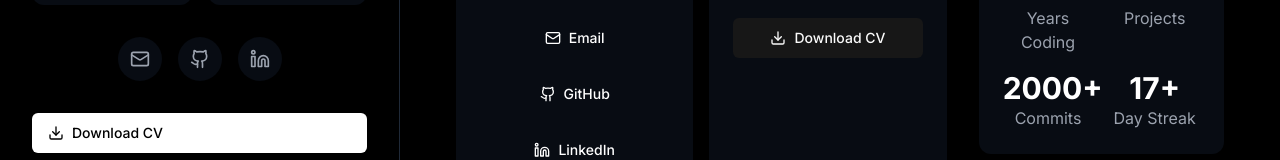
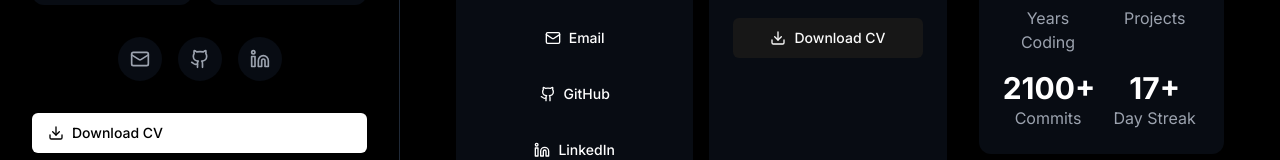
Before and after one commit to aceiny/Portfolio, a Next.js app: page /about in a window 1280 px wide. Shown: the part 495-655 px from the top of the page. Built offline with nearby package versions, Linux system fonts and the light colour scheme.

Commit message:
update quickStats to reflect updated commit count

```diff
--- a/constants/about.ts
+++ b/constants/about.ts
@@ -1,6 +1,6 @@
 export const quickStats = [
     { value: "2+", label: "Years Coding" },
     { value: "50+", label: "Projects" },
-    { value: "2000+", label: "Commits" },
+    { value: "2100+", label: "Commits" },
     { value: "17+", label: "Day Streak" },
 ];
```
